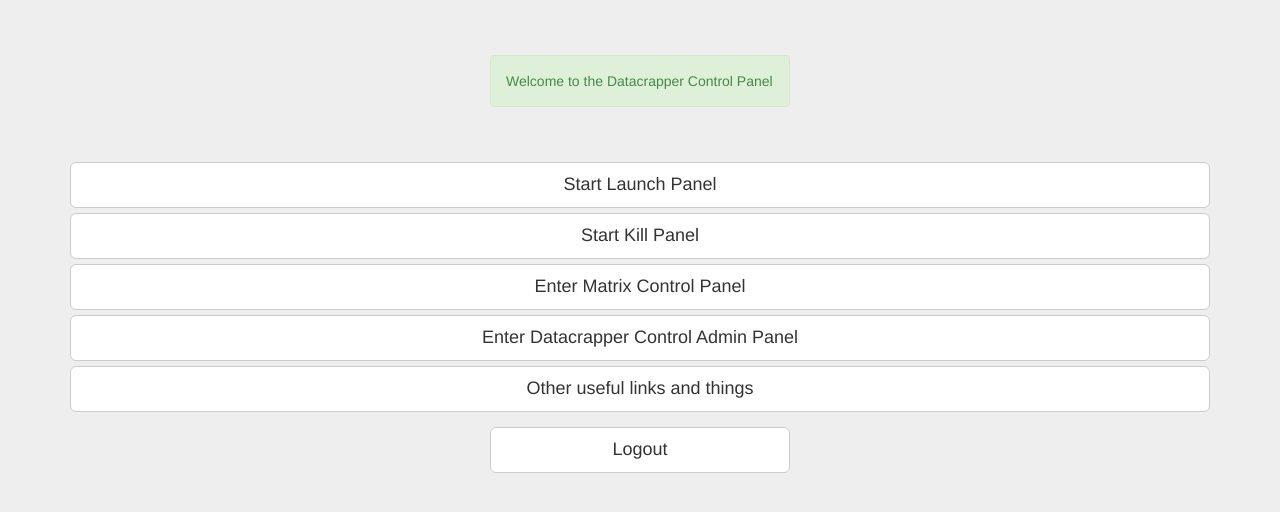
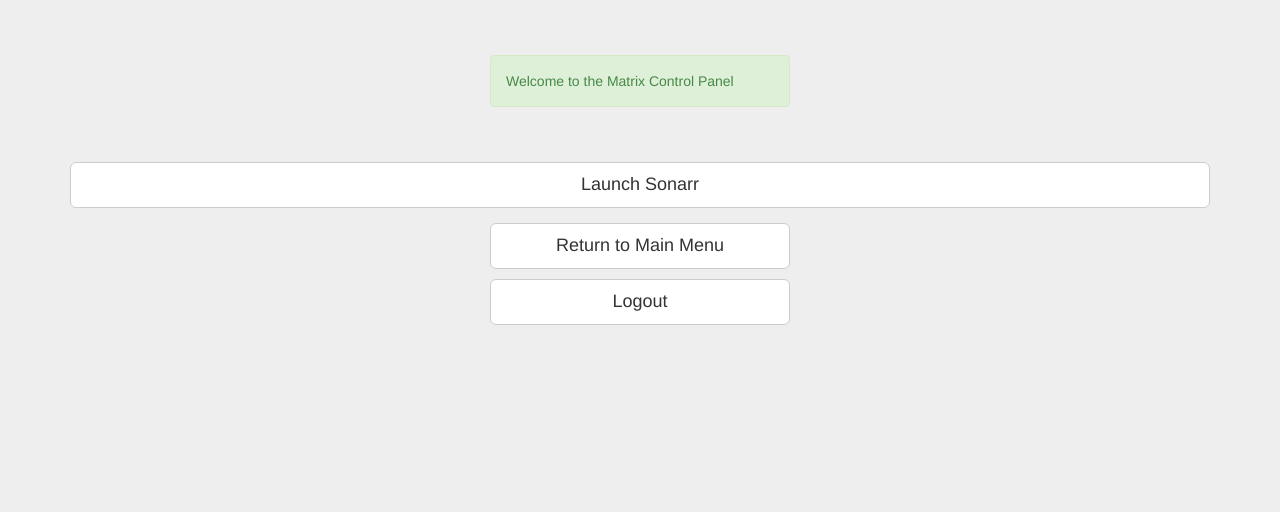
Before and after one commit to ainsey11/Datacrapper, a PHP site: page /launch/index.php in a window 1280 px wide. Shown: the top 512 px of the page. Run offline with PHP 8.4, Linux system fonts and the light colour scheme; the visitor is signed in with stand-in values (Sample User, id 1).

Commit message:
adding sonarr link and launch panel

```diff
--- a/Web/index.php
+++ b/Web/index.php
@@ -17,7 +17,7 @@
         <div class="alert alert-success">Welcome to the Datacrapper Control Panel</div>
 	<br>
 	</div>
-	<a href="/launchworkalerts.php" class="btn btn-default btn-lg btn-block">Start Launch Panel</a>
+	<a href="/launch/index.php" class="btn btn-default btn-lg btn-block">Start Launch Panel</a>
 	<a href="/launchworkalerts.php" class="btn btn-default btn-lg btn-block">Start Kill Panel</a>
 	<a href="mcp/index.php" class="btn btn-default btn-lg btn-block">Enter Matrix Control Panel</a>
 	<a href="dcp/index.php" class="btn btn-default btn-lg btn-block">Enter Datacrapper Control Admin Panel</a>
--- /dev/null
+++ b/Web/launch/index.php
@@ -0,0 +1,28 @@
+<?php require "../login/loginheader.php"; ?>
+
+<!DOCTYPE html>
+<html lang="en">
+  <head>
+    <meta charset="utf-8">
+    <title>Matrix</title>
+    <meta name="viewport" content="width=device-width, initial-scale=10.0">
+    <link rel="icon" type="image/png" href="favicon.png" />
+    <!-- Bootstrap -->
+    <link href="../css/bootstrap.css" rel="stylesheet" media="screen">
+    <link href="../css/main.css" rel="stylesheet" media="screen">
+  </head>
+  <body>
+    <div class="container">
+      <div class="form-signin">
+        <div class="alert alert-success">Welcome to the Matrix Control Panel</div>
+	<br>
+	</div>
+	<a href="http://matrix:8989" class="btn btn-default btn-lg btn-block">Launch Sonarr</a>
+	<div class="container">
+		<div class="form-signin">
+		<a href="../index.php" class="btn btn-default btn-lg btn-block">Return to Main Menu</a>
+		<a href="../login/logout.php" class="btn btn-default btn-lg btn-block">Logout</a>
+		</div>
+	</div>
+  </body>
+</html>
```
